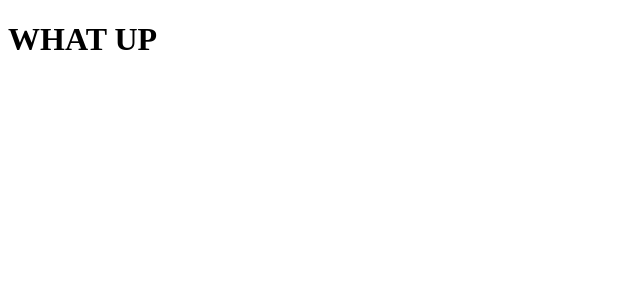
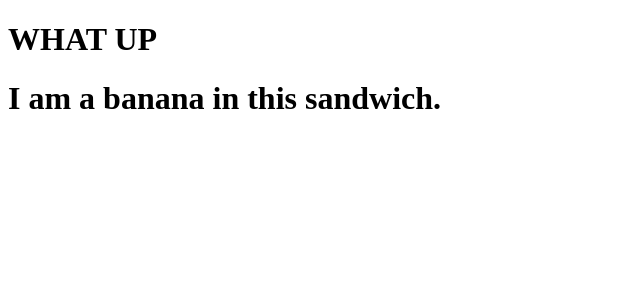
Before and after one commit to CallaRudolph/PBandJ, a React app: page / in a window 1280 px wide. Shown: the top 300 px of the page, without its empty margins (0-640 px from the left). Built offline with nearby package versions, Linux system fonts and the light colour scheme.

Commit message:
create Pbj component to render recipe steps

```diff
--- a/src/components/App.jsx
+++ b/src/components/App.jsx
@@ -1,9 +1,11 @@
 import React from "react";
+import Pbj from "./Pbj";
 
 function App(props){
   return (
     <div>
       <h1>WHAT UP</h1>
+      <Pbj/>
     </div>
   );
 }
--- /dev/null
+++ b/src/components/Pbj.jsx
@@ -0,0 +1,13 @@
+import React from "react";
+
+class Pbj extends React.Component {
+  render() {
+    return (
+      <div>
+        <h1>I am a banana in this sandwich.</h1>
+      </div>
+    );
+  }
+}
+
+export default Pbj;
```
